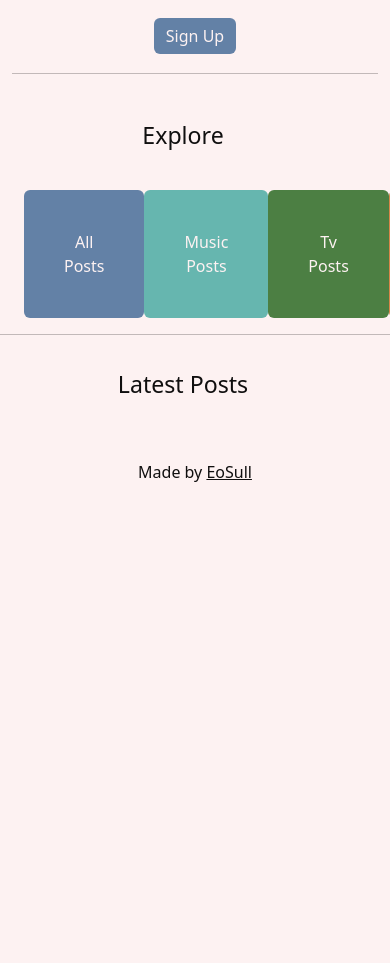
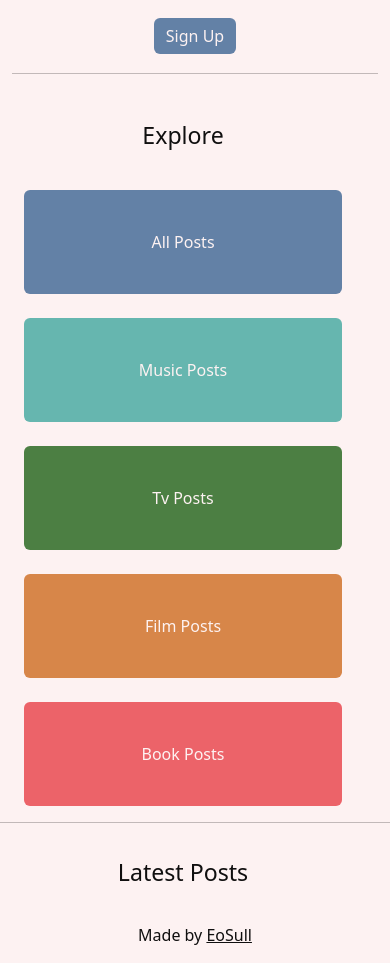
Before and after one commit to eosull/Something-Like, a Django app: page / in a window 390 px wide; the page is wider, and only the part inside the window is pictured. Shown: the part 344-1307 px from the top of that part. Before the commit the page ends 826 px from the top of that part, so only its background shows below. Run offline with Django 4.2, Linux system fonts and the light colour scheme; data that the repository does not hold is empty.

Commit message:
feat:alter responsiveness on nav buttons index

```diff
--- a/something_like/settings.py
+++ b/something_like/settings.py
@@ -32,14 +32,14 @@ SECRET_KEY = os.environ.get("SECRET_KEY")
 # SECURITY WARNING: don't run with debug turned on in production!
 DEBUG = True
 
-ALLOWED_HOSTS = ["something-like-pp4.herokuapp.com", '8000-eosull-somethinglike-eaqot6kiyaa.ws-eu99.gitpod.io', 'localhost']
+ALLOWED_HOSTS = ["something-like-pp4.herokuapp.com", '8000-eosull-somethinglike-eaqot6kiyaa.ws-eu100.gitpod.io', 'localhost']
 CSRF_TRUSTED_ORIGINS = ["http://something-like-pp4.herokuapp.com",
                         'http://127.0.0.1:8000/',
                         'https://8000-eosull-somethinglike-hrdjmz45bwr.ws-eu96.gitpod.io',
                         'https://8000-eosull-somethinglike-hrdjmz45bwr.ws-eu96b.gitpod.io',
                         'https://8000-eosull-somethinglike-bsbvjmkvd4c.ws-eu96b.gitpod.io',
                         'https://8000-eosull-somethinglike-bsbvjmkvd4c.ws-eu97.gitpod.io',
-                        'https://8000-eosull-somethinglike-eaqot6kiyaa.ws-eu99.gitpod.io',]
+                        'https://8000-eosull-somethinglike-eaqot6kiyaa.ws-eu100.gitpod.io',]
 
 # Application definition
 
--- a/static/css/style.css
+++ b/static/css/style.css
@@ -153,12 +153,6 @@ https://codepen.io/orchard/pen/LoNdQZ?page=1 */
 
 .index-banner {
     height: 20rem;
-    /* background: linear-gradient(0deg, var(--grey) 0%, var(--white) 100%); */
-}
-
-.index-bottom {
-    /* height: 40rem; */
-    /* background: linear-gradient(0deg, var(--white) 0%, var(--grey) 100%); */
 }
 
 .index-button-bank a {
--- a/templates/index.html
+++ b/templates/index.html
@@ -30,11 +30,11 @@
         </div>
     </div>
     <hr>
-    <div class="row index-bottom">
+    <div class="row">
         <div class="row px-4 my-3 index-buttons">
             <div class="col-12">
                 <h3 class=" text-center fw-lighter my-3">Explore</h3>
-                <div class="d-flex flex-sm-column flex-md-row justify-content-evenly index-button-bank">
+                <div class="d-flex flex-column flex-md-row justify-content-evenly index-button-bank">
                     <a class="btn btn-primary mt-4" href="{% url 'explore' %}">All Posts</a>
                     <a class="btn btn-primary Music-post-explore mt-4" href="{% url 'explore' %}?category={{ 'Music' }}">Music Posts</a>
                     <a class="btn btn-primary Tv-post-explore mt-4" href="{% url 'explore' %}?category={{ 'Tv' }}">Tv Posts</a>
```
Also changed, not shown: templates/post_detail.html (+4 -4 lines).
